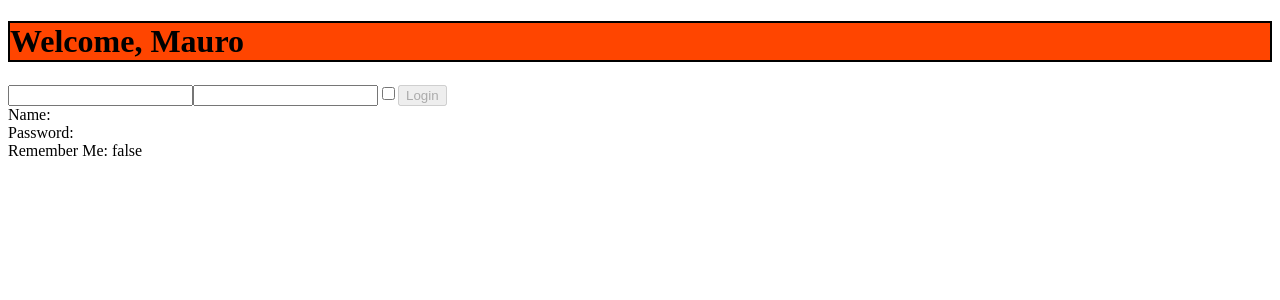
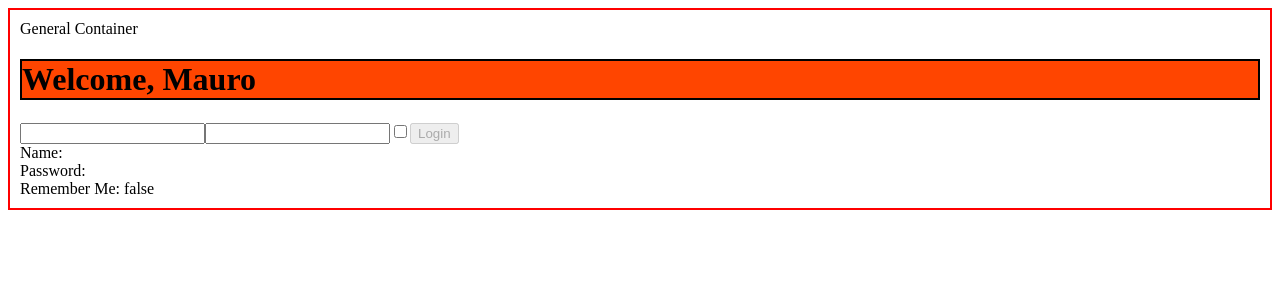
Before and after one commit to mgnkgn/develhope-react-exercises, a React (Create React App) app: page / in a window 1280 px wide. Shown: the top 300 px of the page. Built offline with nearby package versions, Linux system fonts and the light colour scheme.

Commit message:
currentcomp-02

```diff
--- a/src/App.js
+++ b/src/App.js
@@ -3,6 +3,7 @@ import React, { Component } from "react";
 import InteractiveWelcome from "./InteractiveWelcome";
 import Welcome from "./Welcome";
 import Login from "./Login";
+import Container from "./Container";
 
 export default class App extends Component {
   loginHandler(event) {
@@ -12,9 +13,11 @@ export default class App extends Component {
   render() {
     return (
       <div>
-        <Welcome name={"Mauro"} />
-        {/* <InteractiveWelcome /> */}
-        <Login onLogin={this.loginHandler.bind(this)} />
+        <Container title={"General Container"}>
+          <Welcome name={"Mauro"} />
+          {/* <InteractiveWelcome /> */}
+          <Login onLogin={this.loginHandler.bind(this)} />
+        </Container>
       </div>
     );
   }
--- a/src/Container.js
+++ b/src/Container.js
@@ -2,6 +2,11 @@ import React, { Component } from "react";
 
 export default class Container extends Component {
   render() {
-    return <div>{this.props.children}</div>;
+    return (
+      <div className="container">
+        {this.props.title} {"\n"}
+        {this.props.children}
+      </div>
+    );
   }
 }
--- a/src/index.css
+++ b/src/index.css
@@ -13,6 +13,7 @@
 }
 
 .container {
+  padding: 10px;
   background: white;
-  border: red;
+  border: 2px solid red;
 }
```
